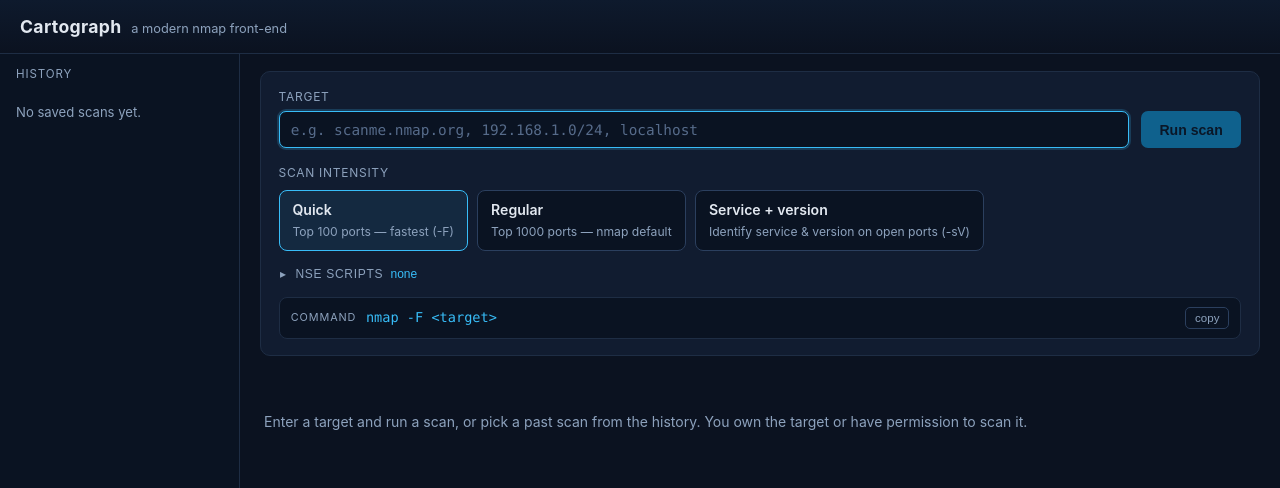
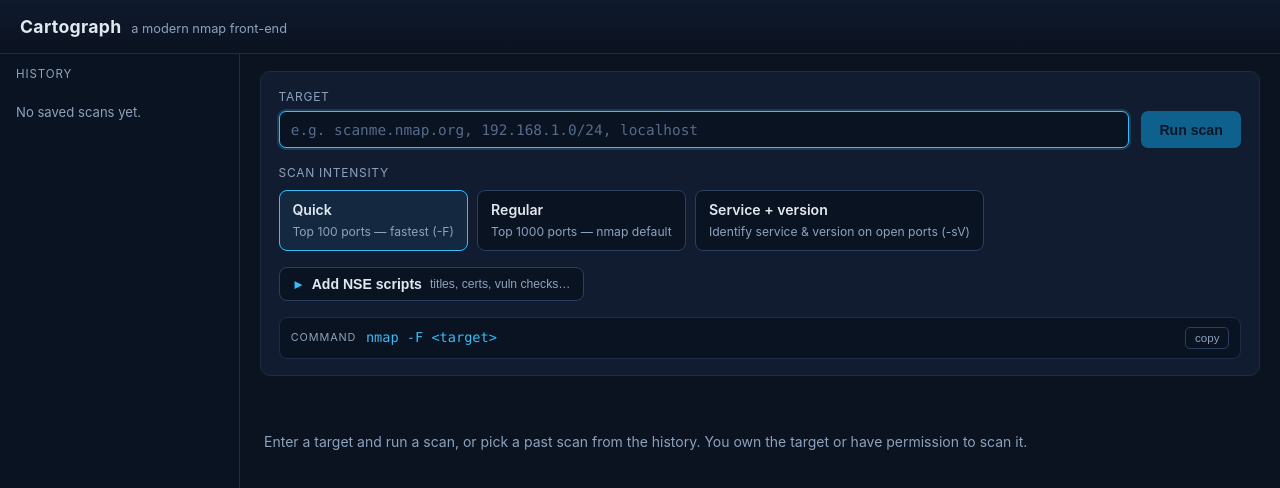
Before and after one commit to im-srj/wardmap, a React (Vite) app: page / in a window 1280 px wide. Shown: the top 488 px of the page. Built offline with nearby package versions, Linux system fonts and the light colour scheme.

Commit message:
Make the NSE scripts toggle look like a button
The old uppercase header blended in with section labels and was easy to
miss. Now a bordered card matching the presets, labelled "Add NSE
scripts" with a hint, a selected-count badge, and an accent when open.

```diff
--- a/src/App.css
+++ b/src/App.css
@@ -443,29 +443,43 @@
 .nse__toggle {
   display: inline-flex;
   align-items: center;
-  gap: 0.45rem;
-  padding: 0;
+  gap: 0.5rem;
+  padding: 0.5rem 0.8rem;
   margin-right: 0.3rem;
-  background: none;
-  border: none;
-  color: var(--muted);
-  font-size: 0.75rem;
-  text-transform: uppercase;
-  letter-spacing: 0.06em;
+  background: var(--panel-inset);
+  border: 1px solid var(--border-strong);
+  border-radius: 8px;
+  color: var(--text);
+  font-size: 0.88rem;
+  font-weight: 600;
   cursor: pointer;
 }
-.nse__toggle:hover,
+.nse__toggle:hover {
+  border-color: #3a537a;
+}
+.nse__toggle--open {
+  border-color: var(--accent);
+  background: rgba(56, 189, 248, 0.08);
+}
 .nse__toggle:focus-visible {
-  color: var(--text);
-  outline: none;
+  outline: 2px solid var(--accent);
+  outline-offset: 1px;
 }
 .nse__caret {
   width: 0.8em;
+  color: var(--accent);
 }
 .nse__count {
-  text-transform: none;
-  letter-spacing: 0;
+  padding: 0 0.45rem;
+  border-radius: 999px;
+  background: rgba(56, 189, 248, 0.15);
   color: var(--accent);
+  font-size: 0.74rem;
+}
+.nse__hint {
+  font-size: 0.76rem;
+  font-weight: 400;
+  color: var(--muted);
 }
 .nse-chip {
   display: inline-flex;
--- a/src/components/ScriptBrowser.tsx
+++ b/src/components/ScriptBrowser.tsx
@@ -78,15 +78,16 @@
       <div className="nse__bar">
         <button
           type="button"
-          className="nse__toggle"
+          className={"nse__toggle" + (open ? " nse__toggle--open" : "")}
           onClick={toggleOpen}
           aria-expanded={open}
         >
           <span className="nse__caret">{open ? "▾" : "▸"}</span>
-          NSE scripts
-          <span className="nse__count">
-            {selected.length > 0 ? `${selected.length} selected` : "none"}
-          </span>
+          {selected.length > 0 ? "NSE scripts" : "Add NSE scripts"}
+          {selected.length > 0 && (
+            <span className="nse__count">{selected.length} selected</span>
+          )}
+          <span className="nse__hint">titles, certs, vuln checks…</span>
         </button>
         {selected.map((id) => (
           <span key={id} className="nse-chip">
```
